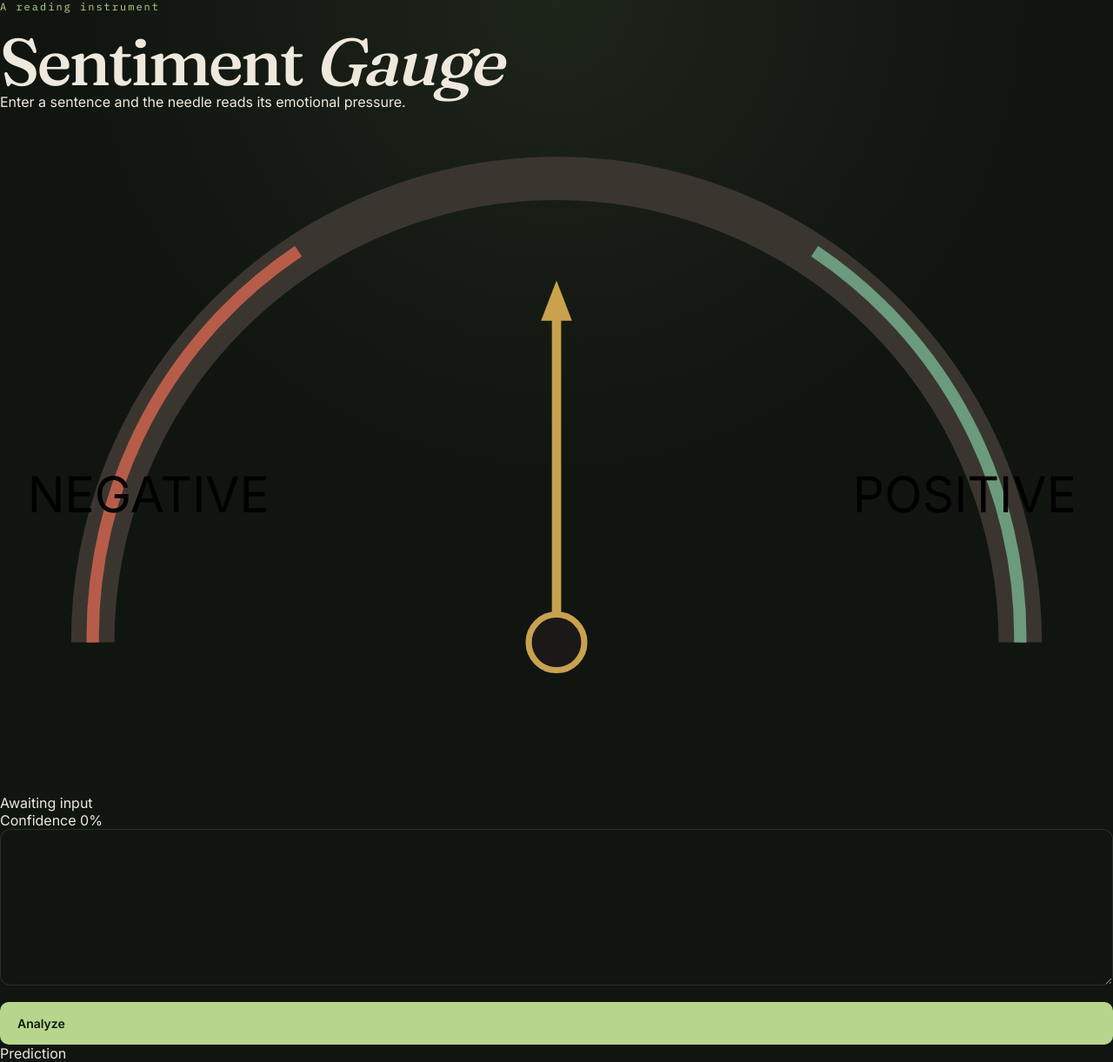
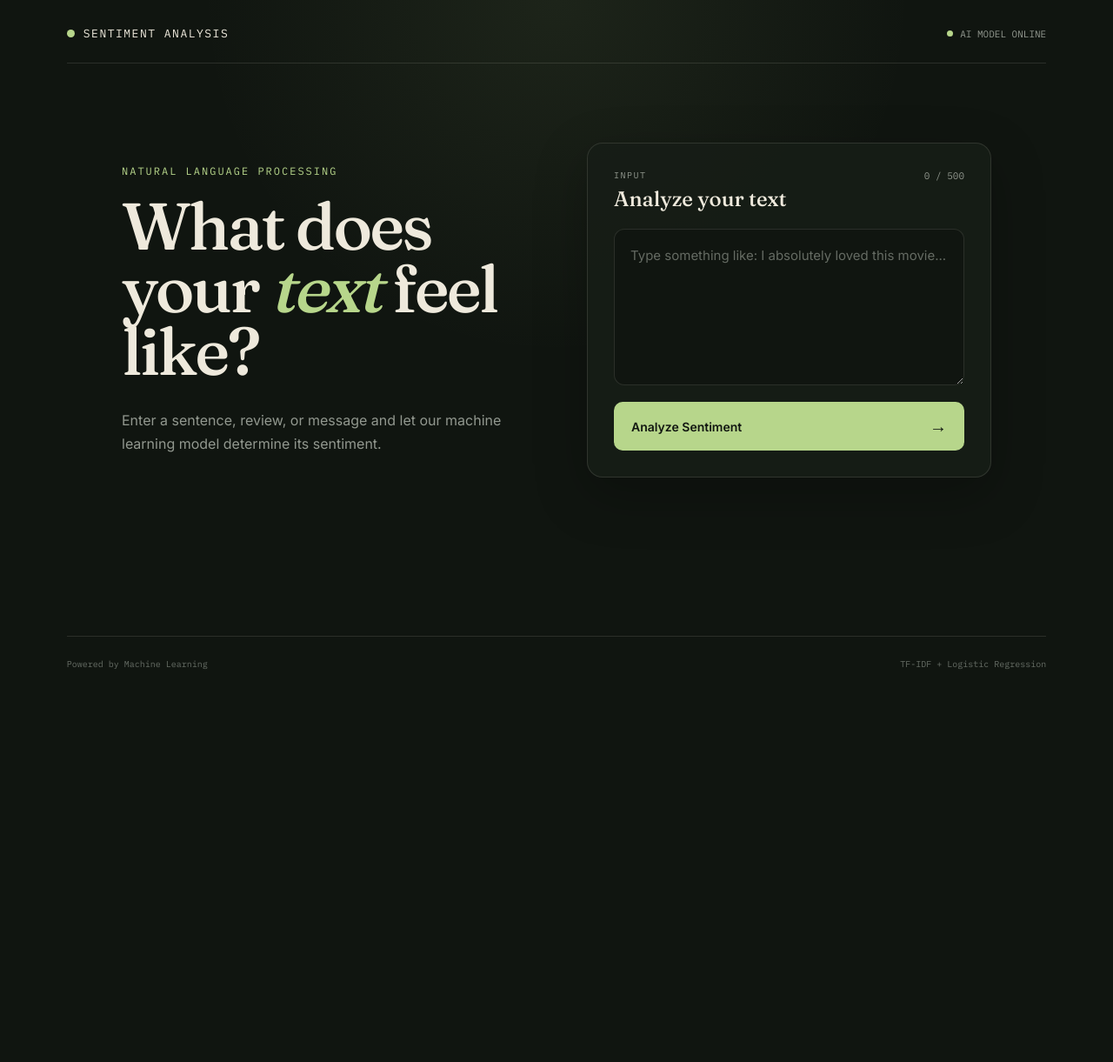
Before and after one commit to Shubhankar0199/Sentiment_analysis_system, a Flask app: template templates/index.html in a window 1280 px wide. Shown: the whole page at 87% size. After the commit the page ends 769 px from the top, so only its background shows below. Run offline with Flask 3, Linux system fonts and the light colour scheme; the template is opened without the code that fills it, so the values that code supplies are empty; parts of the project's set-up code (start-up, migrations or seed data) failed here and were passed over.

Commit message:
Update index.html

```diff
--- a/templates/index.html
+++ b/templates/index.html
@@ -2,168 +2,188 @@
 <html lang="en">
 
 <head>
-
     <meta charset="UTF-8">
-
     <meta name="viewport" content="width=device-width, initial-scale=1.0">
 
-    <title>Sentiment Gauge</title>
+    <title>Sentiment Analysis</title>
 
-    <link rel="preconnect" href="https://fonts.googleapis.com">
+    <!-- Google Fonts -->
+    <link
+        href="https://fonts.googleapis.com/css2?family=Fraunces:opsz,wght@9..144,400;9..144,500;9..144,600;9..144,700&family=Inter:wght@400;500;600&family=IBM+Plex+Mono:wght@400;500;600&display=swap"
+        rel="stylesheet"
+    >
 
-    <link href="https://fonts.googleapis.com/css2?family=Fraunces:opsz,wght@9..144,400;9..144,500;9..144,600;9..144,700&family=Inter:wght@400;500;600&family=IBM+Plex+Mono:wght@400;500;600&display=swap" rel="stylesheet">
-
-    <link rel="stylesheet" href="{{ url_for('static', filename='css/style.css') }}">
-
+    <!-- CSS -->
+    <link rel="stylesheet" href="css/style.css">
 </head>
 
 <body>
 
-<div class="wrap">
+    <!-- Main Container -->
+    <main class="page">
 
-    <div class="eyebrow">
-        A reading instrument
-    </div>
+        <!-- Header -->
+        <header class="header">
 
-    <h1>
-        Sentiment <em>Gauge</em>
-    </h1>
+            <div class="brand">
+                <span class="brand-dot"></span>
+                SENTIMENT ANALYSIS
+            </div>
 
-    <p class="sub">
-        Enter a sentence and the needle reads its emotional pressure.
-    </p>
+            <div class="status">
+                <span class="status-dot"></span>
+                AI MODEL ONLINE
+            </div>
 
-    <div class="instrument">
+        </header>
 
-        <div class="gauge-wrap">
 
-            <svg id="gauge" viewBox="0 0 360 220">
+        <!-- Main Content -->
+        <section class="hero">
 
-                <path d="M 30 172 A 150 150 0 0 1 330 172"
-                    fill="none"
-                    stroke="#3a362f"
-                    stroke-width="14"/>
+            <div class="hero-text">
 
-                <path id="zone-neg"
-                    d="M 30 172 A 150 150 0 0 1 96.5 45.5"
-                    fill="none"
-                    stroke="#b85c4a"
-                    stroke-width="4"/>
+                <p class="eyebrow">
+                    NATURAL LANGUAGE PROCESSING
+                </p>
 
-                <path id="zone-pos"
-                    d="M 263.5 45.5 A 150 150 0 0 1 330 172"
-                    fill="none"
-                    stroke="#6b9b7c"
-                    stroke-width="4"/>
+                <h1>
+                    What does your
+                    <span>text</span>
+                    feel like?
+                </h1>
 
-                <g id="ticks"></g>
+                <p class="description">
+                    Enter a sentence, review, or message and let our
+                    machine learning model determine its sentiment.
+                </p>
 
-                <text x="48"
-                      y="130"
-                      class="zone-label"
-                      text-anchor="middle">
+            </div>
 
-                      NEGATIVE
 
-                </text>
+            <!-- Analysis Card -->
+            <div class="analysis-card">
 
-                <text x="312"
-                      y="130"
-                      class="zone-label"
-                      text-anchor="middle">
+                <div class="card-header">
 
-                      POSITIVE
+                    <div>
+                        <span class="small-label">INPUT</span>
+                        <h2>Analyze your text</h2>
+                    </div>
 
-                </text>
-
-                <g class="needle-group" id="needle-group">
-
-                    <line x1="180"
-                          y1="172"
-                          x2="180"
-                          y2="60"
-                          stroke="#c9a24b"
-                          stroke-width="3"/>
-
-                    <polygon
-                        points="180,55 175,68 185,68"
-                        fill="#c9a24b"/>
-
-                </g>
-
-                <circle
-                    cx="180"
-                    cy="172"
-                    r="9"
-                    fill="#1b1917"
-                    stroke="#c9a24b"
-                    stroke-width="2"/>
-
-            </svg>
-
-            <div class="verdict-block">
-
-                <div
-                    id="verdict"
-                    class="verdict-word empty">
-
-                    Awaiting input
+                    <span class="counter" id="charCount">0 / 500</span>
 
                 </div>
 
+
+                <!-- Text Input -->
+                <textarea
+                    id="textInput"
+                    maxlength="500"
+                    placeholder="Type something like: I absolutely loved this movie..."
+                ></textarea>
+
+
+                <!-- Analyze Button -->
+                <button
+                    id="analyzeBtn"
+                    type="button"
+                >
+                    <span>Analyze Sentiment</span>
+                    <span class="arrow">→</span>
+                </button>
+
+
+                <!-- Loading -->
                 <div
-                    id="score-line"
-                    class="verdict-score">
+                    id="loading"
+                    class="loading hidden"
+                >
+                    <span class="spinner"></span>
+                    Analyzing your text...
+                </div>
 
-                    Confidence 0%
+
+                <!-- Error -->
+                <div
+                    id="error"
+                    class="error hidden"
+                ></div>
+
+
+                <!-- Result -->
+                <div
+                    id="result"
+                    class="result hidden"
+                >
+
+                    <div class="result-top">
+
+                        <div>
+                            <span class="small-label">
+                                PREDICTION
+                            </span>
+
+                            <h2 id="prediction">
+                                —
+                            </h2>
+                        </div>
+
+                        <div class="result-icon">
+                            ✓
+                        </div>
+
+                    </div>
+
+
+                    <div class="confidence-section">
+
+                        <div class="confidence-header">
+
+                            <span>
+                                Confidence
+                            </span>
+
+                            <strong id="confidence">
+                                0%
+                            </strong>
+
+                        </div>
+
+                        <div class="confidence-bar">
+                            <div
+                                id="confidenceFill"
+                                class="confidence-fill"
+                            ></div>
+                        </div>
+
+                    </div>
 
                 </div>
 
             </div>
 
-        </div>
+        </section>
 
-        <div class="input-row">
 
-            <div class="slot">
+        <!-- Footer -->
+        <footer class="footer">
 
-                <textarea
-                    id="sentence"
-                    rows="3"
-                    placeholder="Type your sentence here...">
+            <span>
+                Powered by Machine Learning
+            </span>
 
-                </textarea>
+            <span>
+                TF-IDF + Logistic Regression
+            </span>
 
-            </div>
+        </footer>
 
-            <button id="analyze">
+    </main>
 
-                Analyze
 
-            </button>
-
-        </div>
-
-        <div class="breakdown" id="breakdown">
-
-            <div class="breakdown-label">
-
-                Prediction
-
-            </div>
-
-            <div id="word-chips"
-                 class="word-chips">
-
-            </div>
-
-        </div>
-
-    </div>
-
-</div>
-
-<script src="{{ url_for('static', filename='js/script.js') }}"></script>
+    <!-- JavaScript -->
+    <script src="js/script.js"></script>
 
 </body>
 
```
